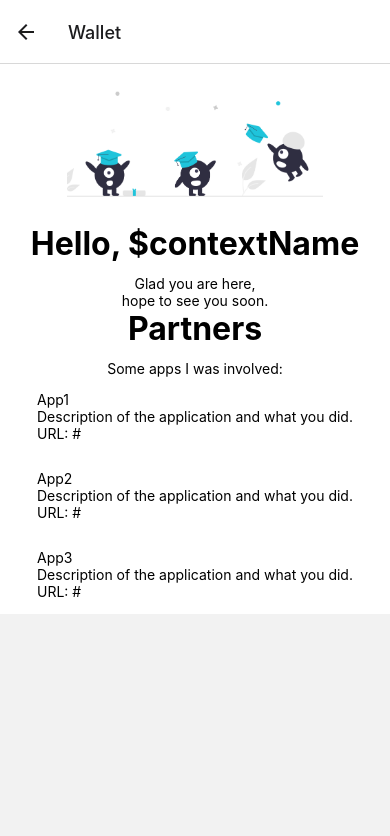
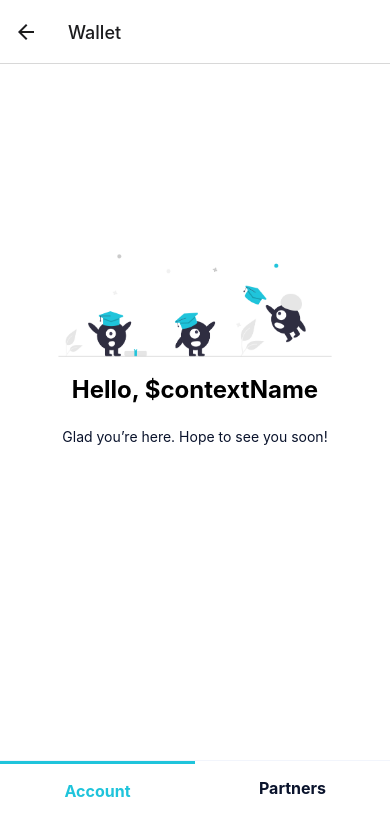
Before and after one commit to javi10823/truenorth-challenge, a React Native app: screen /Wallet in a window 390 px wide. Shown: the top 836 px of the page. Built offline with nearby package versions, Linux system fonts and the light colour scheme.

Commit message:
Implemented designs in all the screens

```diff
--- /dev/null
+++ b/components/ui/Card.tsx
@@ -0,0 +1,147 @@
+import React, {FC} from 'react';
+import {Text, TouchableWithoutFeedback, View, StyleSheet} from 'react-native';
+
+interface Props {
+  item: any;
+  onPress?: () => void;
+  detail?: boolean;
+}
+
+const Card: FC<Props> = ({item, onPress, detail}) => (
+  <View style={styles.itemContainer}>
+    <TouchableWithoutFeedback onPress={onPress}>
+      <View>
+        <View style={styles.nameRow}>
+          <Text style={styles.symbol}>
+            {item.symbol} <Text style={styles.name}>- {item.name}</Text>
+          </Text>
+          <Text style={styles.rank}>#{item.rank}</Text>
+        </View>
+        <View style={styles.priceRow}>
+          {/* 💯  In this execercise you can round numbers without a library */}
+          <Text style={styles.price}>
+            $ {Number(item.priceUsd).toFixed(2)}{' '}
+            <Text style={styles.currency}>USD</Text>
+          </Text>
+          <View
+            style={[
+              styles.percentChangeCell,
+              {
+                backgroundColor:
+                  Number(item.changePercent24Hr) < 0 ? '#FDDCDC' : '#D1FAE5',
+              },
+            ]}>
+            <Text
+              style={[
+                styles.percent,
+                {
+                  color:
+                    Number(item.changePercent24Hr) < 0 ? '#A50606' : '#065F46',
+                },
+              ]}>
+              {Number(item.changePercent24Hr) < 0
+                ? -Number(item.changePercent24Hr).toFixed(2)
+                : Number(item.changePercent24Hr).toFixed(2)}
+              %
+            </Text>
+          </View>
+        </View>
+        {detail && (
+          <View style={{marginTop: 6}}>
+            <Text style={styles.detailText}>
+              Supply{' '}
+              <Text style={styles.detailValue}>
+                {Number(item.supply).toFixed(2)}
+              </Text>
+            </Text>
+            <Text style={styles.detailText}>
+              Max Supply{' '}
+              <Text style={styles.detailValue}>
+                {Number(item.maxSupply).toFixed(2)}
+              </Text>
+            </Text>
+            <Text style={styles.detailText}>
+              Market Cap ${' '}
+              <Text style={styles.detailValue}>
+                {Number(item.marketCapUsd).toFixed(2)}{' '}
+                <Text style={styles.currency}>USD</Text>
+              </Text>
+            </Text>
+          </View>
+        )}
+      </View>
+    </TouchableWithoutFeedback>
+  </View>
+);
+
+const styles = StyleSheet.create({
+  itemContainer: {
+    display: 'flex',
+    backgroundColor: '#fff',
+    paddingTop: 20,
+    paddingBottom: 18,
+    paddingHorizontal: 16,
+    borderRadius: 8,
+  },
+  nameRow: {
+    flexDirection: 'row',
+    justifyContent: 'space-between',
+  },
+  symbol: {
+    fontWeight: '700',
+    fontSize: 18,
+    color: '#0A132C',
+  },
+  name: {
+    fontWeight: '400',
+    fontSize: 16,
+    color: '#0A132C',
+  },
+  rank: {
+    fontWeight: '500',
+    fontSize: 14,
+    color: '#6B7280',
+    paddingRight: 13,
+  },
+  priceRow: {
+    flexDirection: 'row',
+    justifyContent: 'space-between',
+    alignItems: 'flex-end',
+    marginTop: 13,
+  },
+  price: {
+    color: '#019FB5',
+    fontSize: 24,
+    lineHeight: 32,
+    fontWeight: '600',
+  },
+  currency: {
+    fontWeight: '500',
+    fontSize: 14,
+    color: '#6B7280',
+  },
+  percentChangeCell: {
+    borderRadius: 12,
+    height: 24,
+    justifyContent: 'center',
+    alignItems: 'center',
+    paddingLeft: 15,
+    paddingRight: 10,
+  },
+  percent: {
+    fontSize: 14,
+    fontWeight: '500',
+  },
+  detailText: {
+    paddingTop: 10,
+    fontSize: 14,
+    fontWeight: '500',
+    color: '#0A132C',
+  },
+  detailValue: {
+    fontWeight: '400',
+    fontSize: 16,
+  },
+});
+
+export default Card;
--- /dev/null
+++ b/components/ui/TabBar.tsx
@@ -0,0 +1,63 @@
+import React from 'react';
+import {StyleSheet, Text, TouchableOpacity, View} from 'react-native';
+
+const TabBar = ({state, descriptors, navigation}) => (
+  <View style={styles.container}>
+    {state.routes.map((route, index) => {
+      const isFocused = state.index === index;
+      const {options} = descriptors[route.key];
+
+      return (
+        <TouchableOpacity
+          accessibilityRole="button"
+          accessibilityState={isFocused ? {selected: true} : {}}
+          accessibilityLabel={options.tabBarAccessibilityLabel}
+          testID={options.tabBarTestID}
+          onPress={navigation.navigate.bind(null, {
+            name: route.name,
+            merge: true,
+          })}
+          style={[
+            styles.button,
+            {
+              borderTopWidth: isFocused ? 3 : 0,
+            },
+          ]}>
+          <Text
+            style={[
+              styles.label,
+              {
+                color: isFocused ? '#1FC4DB' : '#0A132C',
+              },
+            ]}>
+            {route.name}
+          </Text>
+        </TouchableOpacity>
+      );
+    })}
+  </View>
+);
+
+const styles = StyleSheet.create({
+  container: {
+    flexDirection: 'row',
+    width: '100%',
+    backgroundColor: 'white',
+    borderTopWidth: 1,
+    borderColor: '#F2F5FC',
+    justifyContent: 'space-between',
+  },
+  button: {
+    flex: 1,
+    borderColor: '#1FC4DB',
+    alignItems: 'center',
+    paddingTop: 17,
+    paddingBottom: 43,
+  },
+  label: {
+    fontSize: 16,
+    fontWeight: '700',
+  },
+});
+
+export default TabBar;
--- a/components/ui/index.js
+++ b/components/ui/index.js
@@ -1,2 +1,4 @@
 export {default as Logo} from './Logo';
 export {default as Button} from './Button';
+export {default as Card} from './Card';
+export {default as TabBar} from './TabBar';
--- a/package.json
+++ b/package.json
@@ -11,6 +11,7 @@
   },
   "dependencies": {
     "@react-native-community/masked-view": "^0.1.11",
+    "@react-navigation/bottom-tabs": "^6.3.1",
     "@react-navigation/native": "^6.0.8",
     "@react-navigation/native-stack": "^6.5.0",
     "@react-navigation/stack": "^6.1.1",
--- a/screens/DetailScreen.tsx
+++ b/screens/DetailScreen.tsx
@@ -1,5 +1,7 @@
-import React from 'react';
-import {Alert, StyleSheet, Text, View, Button} from 'react-native';
+import axios from 'axios';
+import React, {useEffect, useState} from 'react';
+import {ActivityIndicator, StyleSheet, View} from 'react-native';
+import {Button, Card} from '../components/ui';
 
 /**
  * ToDo: Feed the list using fetching data from a RESTful API
@@ -12,58 +14,52 @@ import {Alert, StyleSheet, Text, View, Button} from 'react-native';
  * 💯 Handle loading and error scenarios, always
  */
 
-export default function ListScreen({navigation}) {
-  /* ToDo: Get the id param from the route */
-  const id = 'bitcoin';
-  const item = mockData.data;
+const ListScreen = ({navigation, route}) => {
+  const [data, setData] = useState<any>();
+  const {id} = route.params;
+
+  const fetchUser = async () => {
+    const baseUrl = 'https://api.coincap.io/v2/';
+    const url = `${baseUrl}assets/${id}`;
+    const response: any = await axios.get(url).catch(e => console.log(e));
+    await setData(response.data.data);
+  };
+
+  useEffect(() => {
+    fetchUser();
+  }, []);
 
   return (
     <View style={styles.container}>
-      {item ? (
-        <View>
-          <Text>itemId: {JSON.stringify(id)}</Text>
-          <Text>#{item.rank}</Text>
-          <Text>{item.symbol}</Text>
-          <Text>{item.name}</Text>
-          <Text>USD {item.priceUsd}</Text>
-          <Text>Last24 {item.changePercent24Hr}</Text>
-          <Text>Supply {item.supply}</Text>
-          <Text>Max Supply {item.maxSupply}</Text>
-          <Text>Market Cap Usd {item.marketCapUsd}</Text>
-
+      {data ? (
+        <>
+          <Card item={data} detail />
           <Button
-            title="My Wallet"
-            onPress={() => navigation.navigate('Wallet')}
+            containerStyle={styles.buttonStyle}
+            text="My Wallet"
+            onPress={navigation.navigate.bind(null, 'Wallet')}
           />
-        </View>
+        </>
       ) : (
-        <Text>Loading</Text>
+        <ActivityIndicator style={styles.loading} />
       )}
     </View>
   );
-}
+};
 
 const styles = StyleSheet.create({
   container: {
     flex: 1,
-    backgroundColor: '#fff',
-    alignItems: 'center',
-    justifyContent: 'center',
+    backgroundColor: '#F8F8FA',
+    paddingHorizontal: 35,
+    paddingTop: 24,
+  },
+  buttonStyle: {
+    marginTop: 24,
+  },
+  loading: {
+    alignSelf: 'center',
   },
 });
 
-const mockData = {
-  data: {
-    id: 'bitcoin',
-    rank: '1',
-    symbol: 'BTC',
-    name: 'Bitcoin',
-    supply: '17193925.0000000000000000',
-    maxSupply: '21000000.0000000000000000',
-    marketCapUsd: '119179791817.6740161068269075',
-    volumeUsd24Hr: '2928356777.6066665425687196',
-    priceUsd: '6931.5058555666618359',
-    changePercent24Hr: '-0.8101417214350335',
-    vwap24Hr: '7175.0663247679233209',
-  },
-};
+export default ListScreen;
--- a/screens/ListScreen.tsx
+++ b/screens/ListScreen.tsx
@@ -4,7 +4,8 @@ import {
   Text,
   View,
   TouchableWithoutFeedback,
-  ScrollView,
+  ActivityIndicator,
+  FlatList,
 } from 'react-native';
 import axios from 'axios';
 
@@ -26,7 +27,6 @@ export default function ListScreen({navigation}) {
     const baseUrl = 'https://api.coincap.io/v2/';
     const url = `${baseUrl}assets`;
     const response: any = await axios.get(url).catch(e => console.log(e));
-    console.log(response.data);
     await setData(response.data.data);
   };
 
@@ -34,39 +34,72 @@ export default function ListScreen({navigation}) {
     fetchUser();
   }, []);
 
-  const ListItem = ({item}) => {
-    return (
-      <View style={styles.itemContainer}>
-        {/* ToDo: Link to `DetailScreen` passing `id` as parameter */}
+  const ListItem = ({item}) => (
+    <View
+      style={[
+        styles.itemContainer,
+        {
+          marginVertical: 10,
+        },
+      ]}>
       <TouchableWithoutFeedback
-          onPress={() => navigation.navigate('Detail', {id: item.id})}>
+        onPress={navigation.navigate.bind(null, 'Detail', {id: item.id})}>
         <View>
-            <View>
-              <Text>{item.symbol}</Text>
-              <Text>#{item.rank}</Text>
+          <View style={styles.nameRow}>
+            <Text style={styles.symbol}>
+              {item.symbol} - <Text style={styles.name}>{item.name}</Text>
+            </Text>
+            <Text style={styles.rank}>#{item.rank}</Text>
           </View>
-            <View>
-              <Text>{item.name}</Text>
+          <View style={styles.priceRow}>
             {/* 💯  In this execercise you can round numbers without a library */}
-              <Text>USD {item.priceUsd}</Text>
-              <Text>Last24 {item.changePercent24Hr}</Text>
+            <Text style={styles.price}>
+              $ {Number(item.priceUsd).toFixed(2)}{' '}
+              <Text style={styles.currency}>USD</Text>
+            </Text>
+            <View
+              style={[
+                styles.percentChangeCell,
+                {
+                  backgroundColor:
+                    Number(item.changePercent24Hr) < 0 ? '#FDDCDC' : '#D1FAE5',
+                },
+              ]}>
+              <Text
+                style={[
+                  styles.percent,
+                  {
+                    color:
+                      Number(item.changePercent24Hr) < 0
+                        ? '#A50606'
+                        : '#065F46',
+                  },
+                ]}>
+                {Number(item.changePercent24Hr) < 0
+                  ? -Number(item.changePercent24Hr).toFixed(2)
+                  : Number(item.changePercent24Hr).toFixed(2)}
+                %
+              </Text>
+            </View>
           </View>
         </View>
       </TouchableWithoutFeedback>
     </View>
   );
-  };
 
   return (
     <View style={styles.container}>
       {data && data.length > 0 ? (
-        <ScrollView>
-          {data.map(item => (
-            <ListItem key={item.id} item={item} />
-          ))}
-        </ScrollView>
+        <FlatList
+          style={{
+            paddingHorizontal: 30,
+          }}
+          data={data}
+          keyExtractor={({id}) => id}
+          renderItem={({item}) => <ListItem key={item.id} item={item} />}
+        />
       ) : (
-        <Text>Loading</Text>
+        <ActivityIndicator style={styles.loading} />
       )}
     </View>
   );
@@ -75,64 +108,66 @@ export default function ListScreen({navigation}) {
 const styles = StyleSheet.create({
   container: {
     flex: 1,
-    margin: 8,
-  },
-  illustration: {
-    width: 50,
-    height: 50,
+    paddingTop: 14,
   },
   itemContainer: {
     display: 'flex',
     backgroundColor: '#fff',
-    marginVertical: 6,
-    padding: 8,
+    paddingTop: 20,
+    paddingBottom: 18,
+    paddingHorizontal: 16,
+    borderRadius: 8,
+  },
+  nameRow: {
+    flexDirection: 'row',
+    justifyContent: 'space-between',
+  },
+  symbol: {
+    fontWeight: '700',
+    fontSize: 18,
+    color: '#0A132C',
+  },
+  name: {
+    fontWeight: '400',
+    fontSize: 16,
+    color: '#0A132C',
+  },
+  rank: {
+    fontWeight: '500',
+    fontSize: 14,
+    color: '#6B7280',
+    paddingRight: 13,
+  },
+  priceRow: {
+    flexDirection: 'row',
+    justifyContent: 'space-between',
+    alignItems: 'flex-end',
+    marginTop: 13,
+  },
+  price: {
+    color: '#019FB5',
+    fontSize: 24,
+    lineHeight: 32,
+    fontWeight: '600',
+  },
+  currency: {
+    fontWeight: '500',
+    fontSize: 14,
+    color: '#6B7280',
+  },
+  percentChangeCell: {
+    borderRadius: 12,
+    height: 24,
+    justifyContent: 'center',
+    alignItems: 'center',
+    paddingLeft: 15,
+    paddingRight: 10,
+  },
+  percent: {
+    fontSize: 14,
+    fontWeight: '500',
+  },
+  loading: {
+    alignSelf: 'center',
   },
 });
-
-const mockData = {
-  data: [
-    {
-      id: 'bitcoin',
-      rank: '1',
-      symbol: 'BTC',
-      name: 'Bitcoin',
-      supply: '18699443.0000000000000000',
-      maxSupply: '21000000.0000000000000000',
-      marketCapUsd: '1015247880827.1353075029297279',
-      volumeUsd24Hr: '29060906818.4485396840769794',
-      priceUsd: '54292.9477004815227653',
-      changePercent24Hr: '-6.5116870123483020',
-      vwap24Hr: '55997.2133851391811930',
-      explorer: 'https://blockchain.info/',
-    },
-    {
-      id: 'ethereum',
-      rank: '2',
-      symbol: 'ETH',
-      name: 'Ethereum',
-      supply: '115737290.0615000000000000',
-      maxSupply: null,
-      marketCapUsd: '386628811693.0624014790470075',
-      volumeUsd24Hr: '31432181076.4195139481844396',
-      priceUsd: '3340.5725284186038137',
-      changePercent24Hr: '1.1359859562693353',
-      vwap24Hr: '3352.4239757346908390',
-      explorer: 'https://etherscan.io/',
-    },
-    {
-      id: 'binance-coin',
-      rank: '3',
-      symbol: 'BNB',
-      name: 'Binance Coin',
-      supply: '153432897.0000000000000000',
-      maxSupply: '170532785.0000000000000000',
-      marketCapUsd: '96293024995.0299971487645969',
-      volumeUsd24Hr: '3662164344.1704711620723615',
-      priceUsd: '627.5904768651405777',
-      changePercent24Hr: '-7.3482646947958675',
-      vwap24Hr: '650.8946548822847374',
-      explorer:
-        'https://etherscan.io/token/0xB8c77482e45F1F44dE1745F52C74426C631bDD52',
-    },
-  ],
-};
--- a/screens/WalletScreen.tsx
+++ b/screens/WalletScreen.tsx
@@ -1,60 +1,73 @@
 import * as React from 'react';
-import { StyleSheet, Text, View, ScrollView, Image } from 'react-native';
-import { NavigationContainer } from '@react-navigation/native';
-import { createBottomTabNavigator } from '@react-navigation/bottom-tabs';
+import {StyleSheet, Text, View, ScrollView, Image} from 'react-native';
+import {createBottomTabNavigator} from '@react-navigation/bottom-tabs';
+import {TabBar} from '../components/ui';
 
 /**
- * ToDo: Create a Bottom Tab Navigation for: Account and Partners sections
  * ToDo: In the Account tab, print the name submited in the Sign-In form
  * ToDo: In the Partners tab, manually list some apps you create
  *
  * 💯 Published apps where you been involved is great plus
  */
 
-export default function WalletScreen() {
+const Tab = createBottomTabNavigator();
+
+const WalletScreen = () => {
   return (
-    <View>
-      <AccountSection />
-      <PartnersSection />
+    <Tab.Navigator tabBar={TabBar} screenOptions={{headerShown: false}}>
+      <Tab.Screen name="Account" component={AccountSection} />
+      <Tab.Screen name="Partners" component={PartnersSection} />
+    </Tab.Navigator>
+  );
+};
+
+const AccountSection = () => (
+  <View style={styles.container}>
+    <Image
+      style={styles.illustration}
+      source={require('../assets/finish-illustration.png')}
+    />
+    <Text style={styles.title}>Hello, $contextName</Text>
+    <Text style={styles.subtitle}>Glad you’re here. Hope to see you soon!</Text>
+  </View>
+);
+
+const PartnersSection = () => {
+  const partnerList = [
+    {
+      name: 'App1',
+      url: '#',
+      comments: 'Description of the application and what you did.',
+    },
+    {
+      name: 'App2',
+      url: '#',
+      comments: 'Description of the application and what you did.',
+    },
+    {
+      name: 'App3',
+      url: '#',
+      comments: 'Description of the application and what you did.',
+    },
+  ];
+
+  const ListItem = ({item}) => (
+    <View style={styles.itemContainer}>
+      <Text style={styles.itemName}>{item.name}</Text>
+      <Text style={styles.comments}>{item.comments}</Text>
+      <Text style={styles.text}>
+        URL: <Text style={{color: '#6B7280'}}>{item.url}</Text>
+      </Text>
     </View>
   );
-}
-
-function AccountSection() {
-  return (
-    <View style={styles.container}>
-      <Image style={styles.illustration} source={require('../assets/finish-illustration.png')} />
-      <Text style={styles.title}>Hello, $contextName</Text>
-      <Text>Glad you are here,</Text>
-      <Text>hope to see you soon.</Text>
-    </View>
-  );
-}
-
-function PartnersSection() {
-  const partnerList = [
-    { name: 'App1', url: '#', comments: 'Description of the application and what you did.' },
-    { name: 'App2', url: '#', comments: 'Description of the application and what you did.' },
-    { name: 'App3', url: '#', comments: 'Description of the application and what you did.' },
-  ];
-
-  const ListItem = ({ item }) => {
-    return (
-      <View style={styles.itemContainer}>
-        <Text>{item.name}</Text>
-        <Text>{item.comments}</Text>
-        <Text>URL: {item.url}</Text>
-      </View>
-    );
-  };
 
   return (
-    <View style={styles.container}>
+    <View style={styles.profileContainer}>
       <Text style={styles.title}>Partners</Text>
-      <Text>Some apps I was involved:</Text>
+      <Text style={styles.text}>Here are some apps I was involved in:</Text>
       {partnerList && partnerList.length > 0 ? (
-        <ScrollView>
-          {partnerList.map((item) => (
+        <ScrollView style={{marginTop: 24}}>
+          {partnerList.map(item => (
             <ListItem key={item.name} item={item} />
           ))}
         </ScrollView>
@@ -63,27 +76,61 @@ function PartnersSection() {
       )}
     </View>
   );
-}
+};
 
 const styles = StyleSheet.create({
   container: {
+    width: '100%',
+    height: '100%',
     backgroundColor: '#fff',
     alignItems: 'center',
-    justifyContent: 'center',
+    paddingTop: 172,
+  },
+  profileContainer: {
+    width: '100%',
+    height: '100%',
+    backgroundColor: '#F8F8FA',
+    alignItems: 'center',
+    paddingTop: 24,
   },
   title: {
-    fontSize: 32,
-    fontWeight: 'bold',
-    marginBottom: 12,
+    fontSize: 24,
+    fontWeight: '700',
+    marginBottom: 24,
+  },
+  subtitle: {
+    fontSize: 14,
+    textAlign: 'center',
+    color: '#0A132C',
   },
   illustration: {
-    width: 256,
-    height: 160,
+    width: 354,
+    height: 139,
   },
   itemContainer: {
     display: 'flex',
     backgroundColor: '#fff',
-    marginVertical: 6,
-    padding: 8,
+    padding: 20,
+    marginBottom: 12,
+    marginHorizontal: 30,
+    borderRadius: 8,
+  },
+
+  itemName: {
+    color: '#019FB5',
+    fontSize: 16,
+    fontWeight: '700',
+    marginBottom: 12,
+  },
+  comments: {
+    fontSize: 16,
+    color: '#0A132C',
+    marginBottom: 24,
+  },
+  text: {
+    fontSize: 16,
+    color: '#0A132C',
   },
 });
+
+export default WalletScreen;
```
Also changed, not shown: 1 other file (tests, documents, lock files or other folders). Lines whose indentation alone changed are shown as unchanged.
